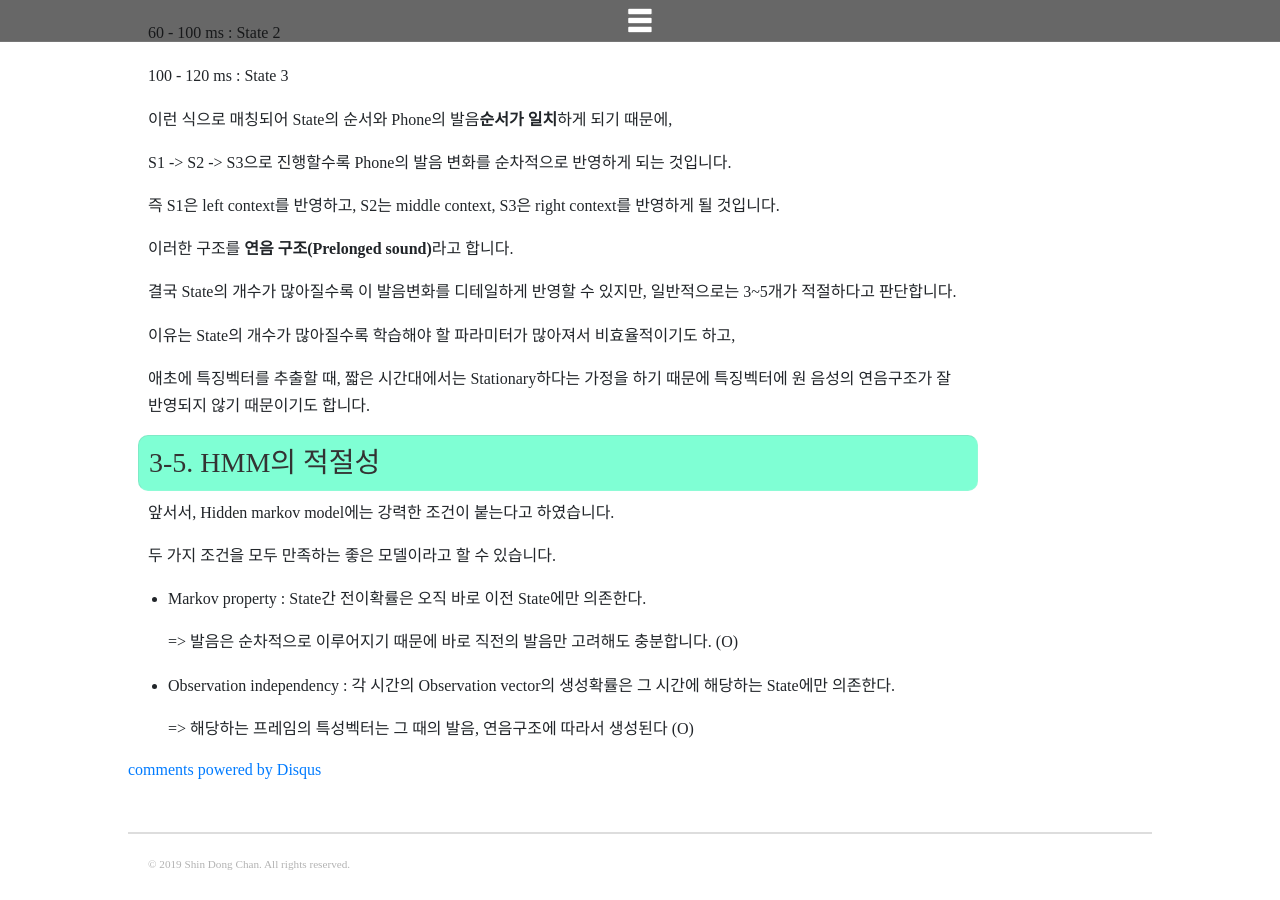
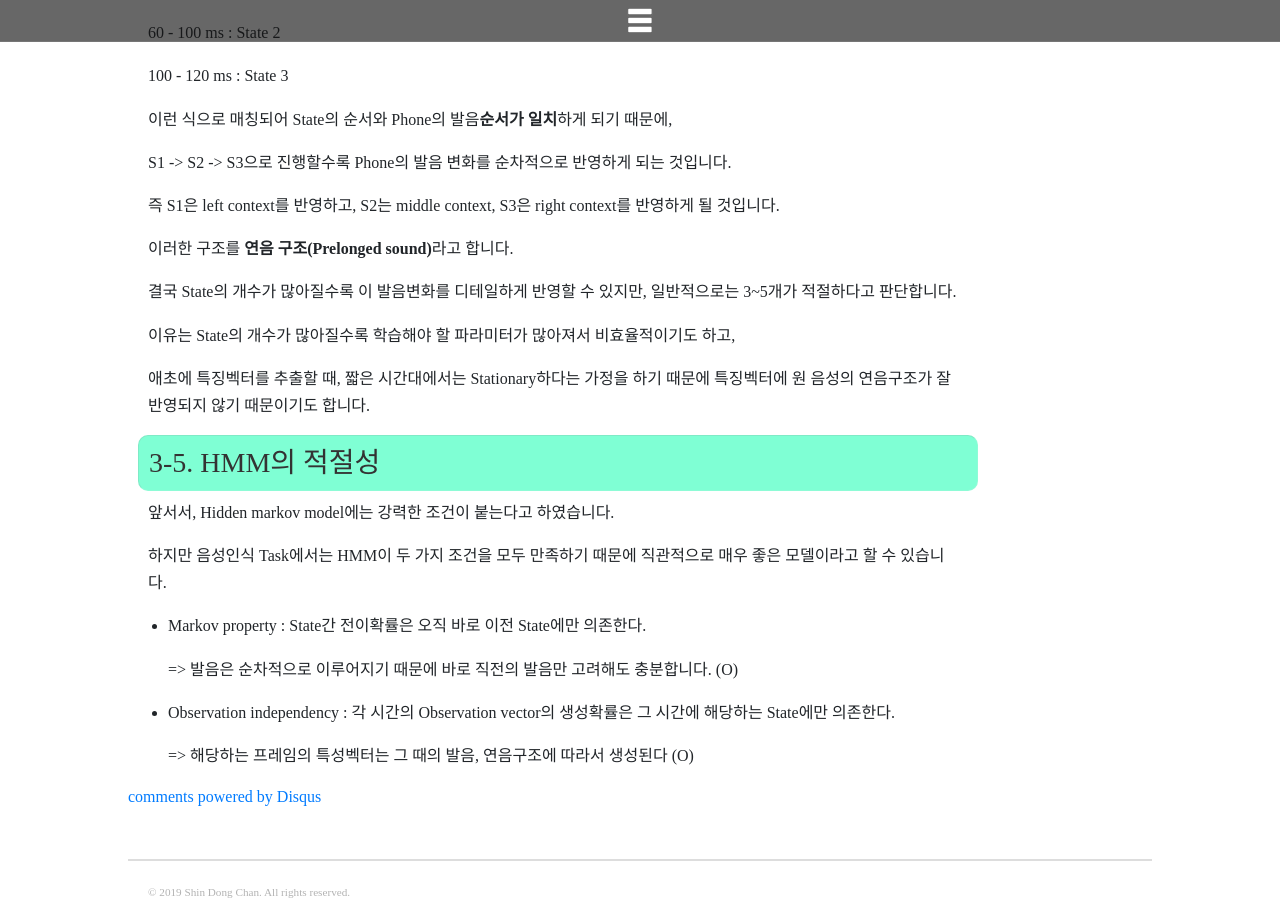
Before and after one commit to DongChanS/DongChanS.github.io, a Jekyll site: the page built from _posts/2019-08-31-115.md, in a window 1280 px wide and 900 px high, scrolled down 7792 px. Built offline with Jekyll 4.4.1, drawn with Linux system fonts in a browser that asks for light colours; nearby versions of some CDN libraries; some web fonts are replaced; comment, search, counter and statistics services are not loaded; before the commit the page ends 8665 px from its top, so only the background shows below that; some of the changed text lies outside the part shown.

Commit message:
update post

```diff
--- a/_posts/2019-08-31-115.md
+++ b/_posts/2019-08-31-115.md
@@ -184,7 +184,7 @@
 
 
 
-### 3-4. HMM에서 State의 의미
+### 3-4. State : 연음구조
 
 ![3](https://user-images.githubusercontent.com/37765338/64064289-68353e00-cc3a-11e9-8dff-9ec64743b872.png)
 
@@ -194,7 +194,8 @@
 
 그렇게 되면, 아래와 같이 각 state는 서로 독립적인 시간대의 Observation vector를 반영하는 셈이죠.
 
-![2-3](C:\Users\PC\OneDrive\바탕 화면\2-3.png)
+![2-3](https://user-images.githubusercontent.com/37765338/70997821-31b3fe00-2119-11ea-9479-21fa620774be.png)
+
 
 예를 들어 한 프레임당 20ms의 시간을 가진다고 한다면,
 
@@ -226,7 +227,7 @@
 
 앞서서, Hidden markov model에는 강력한 조건이 붙는다고 하였습니다.
 
-두 가지 조건을 모두 만족하는 좋은 모델이라고 할 수 있습니다.
+하지만 음성인식 Task에서는 HMM이 두 가지 조건을 모두 만족하기 때문에 직관적으로 매우 좋은 모델이라고 할 수 있습니다.
 
 * Markov property : State간 전이확률은 오직 바로 이전 State에만 의존한다.
 
```
